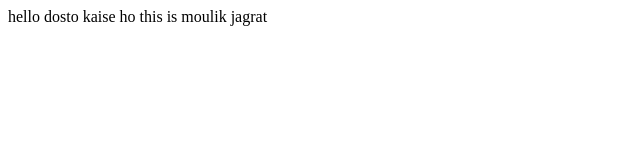
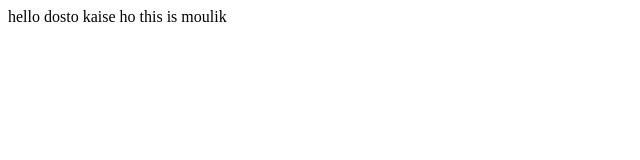
Before and after one commit to bytebymoulik/dergram, a plain HTML site: page index.html in a window 1280 px wide. Shown: the full height of the page, 0-640 px from the left. Drawn offline with Linux system fonts and the light colour scheme.

Commit message:
index.html

```diff
--- a/index.html
+++ b/index.html
@@ -7,6 +7,6 @@
 </head>
 <body>
     hello dosto kaise ho
-    this is moulik jagrat
+    this is moulik
 </body>
 </html>
```
